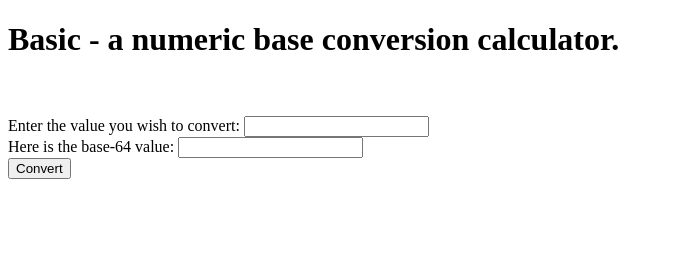
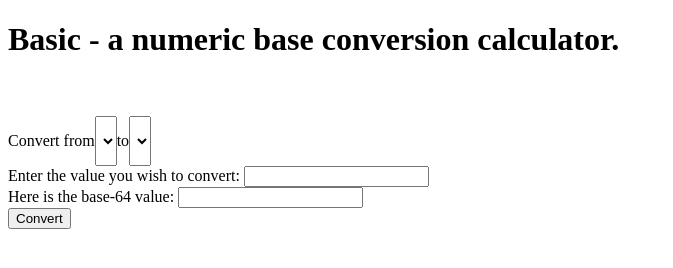
Before and after one commit to jstrombe19/basic, a plain HTML site: page index.html in a window 1280 px wide. Shown: the whole page, without its empty margins (0-673 px from the left). Drawn offline with Linux system fonts and the light colour scheme.

Commit message:
Added the core components necessary for dynamic conversion.

```diff
--- a/app.js
+++ b/app.js
@@ -4,6 +4,8 @@ const order = "0123456789abcdefghijklmnopqrstuvwxyzABCDEFGHIJKLMNOPQRSTUVWXYZ_-"
 const conversionForm = document.getElementById('conversion-form');
 const convertedValue = document.getElementById('converted-value');
 const convertedValueLabel = document.getElementById('converted-value-label');
+const initialBase = document.getElementById('initial-base');
+const convertedBase = document.getElementById('converted-base');
 
 convertedValueLabel.textContent = `Here is the base-${order.length} value: `;
 
--- a/index.html
+++ b/index.html
@@ -11,6 +11,12 @@
   <h1>Basic - a numeric base conversion calculator.</h1>
   <br>
   <br>
+  <section class="conversion-selector-section">
+    <p>Convert from </p>
+    <select name="initial-base" id="initial-base"></select>
+    <p> to </p>
+    <select name="converted-base" id="converted-base"></select>
+  </section>
   <form id="conversion-form">
     <label for="numeric-value">Enter the value you wish to convert: </label>
     <input
--- a/style.css
+++ b/style.css
@@ -1,3 +1,8 @@
 body {
   color: black;
 }
+
+.conversion-selector-section {
+  display: flex;
+  flex-direction: row;
+}
```
